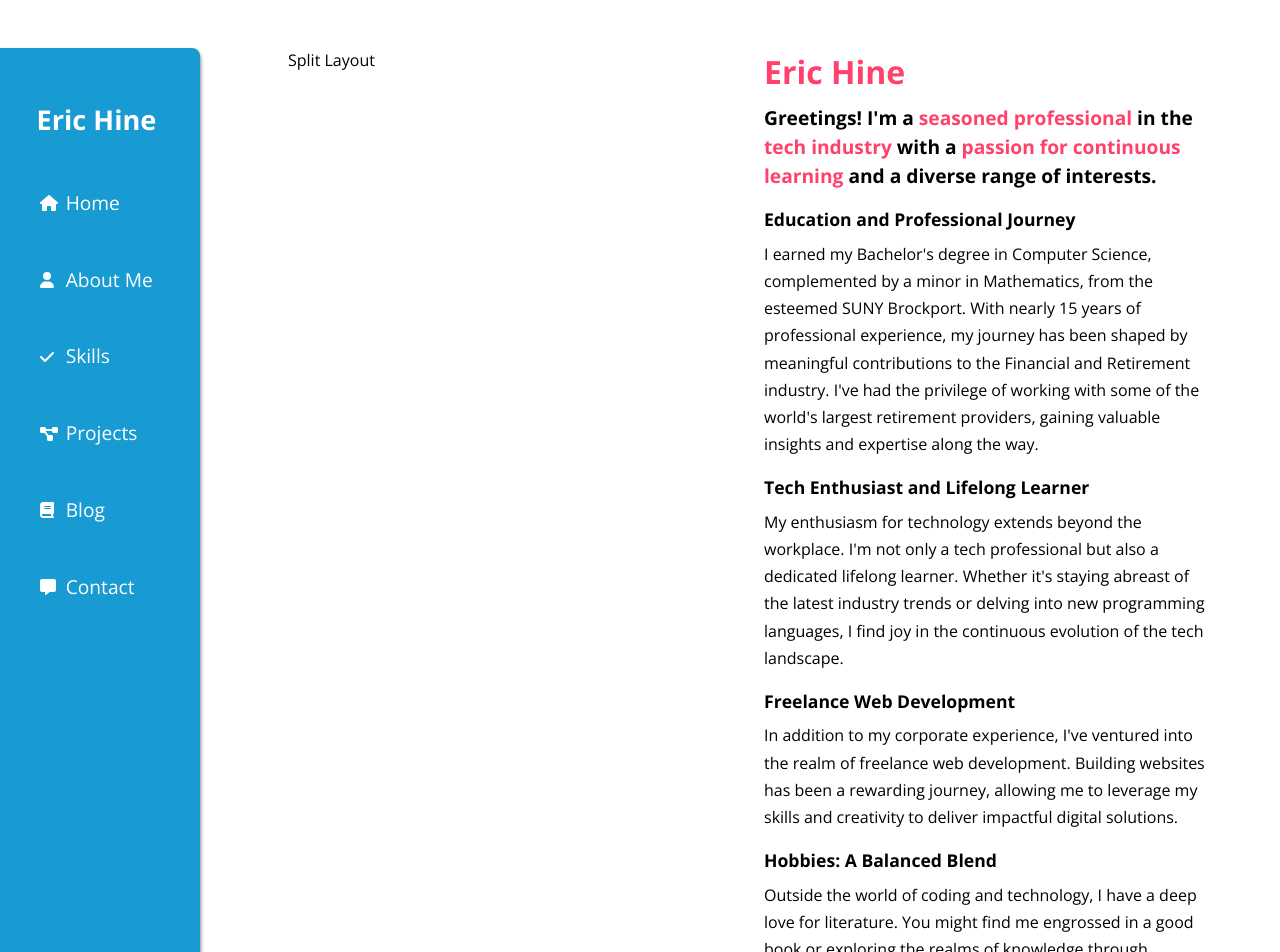
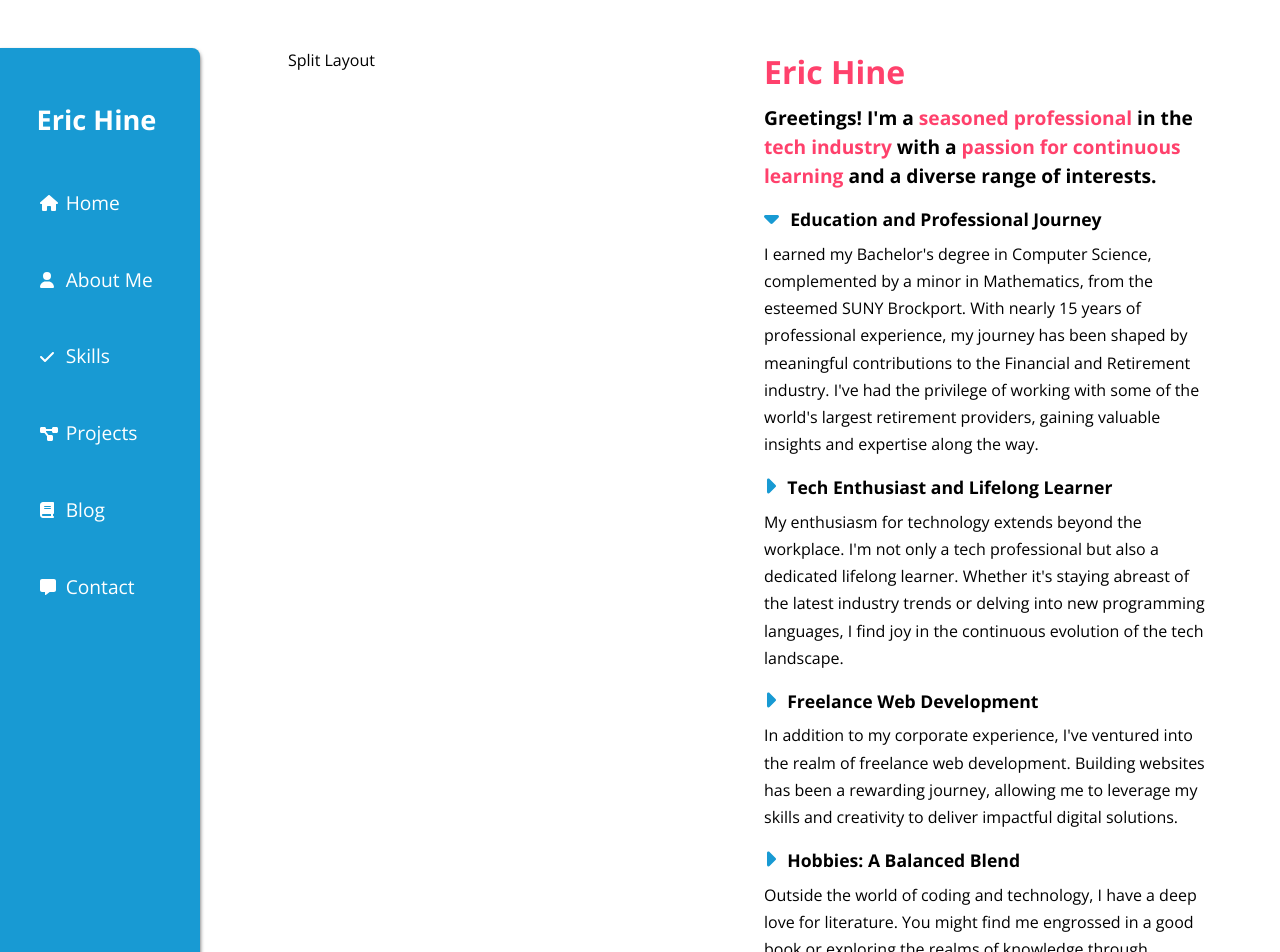
Before and after one commit to R-Daneel0livaw/portfolio, a React (Vite) app: page /about in a window 1280 px wide. Shown: the top 952 px of the page. Built offline with nearby package versions, Linux system fonts and the light colour scheme; a web font is replaced by a local one.

Commit message:
Add caret for us in About Me sections.

```diff
--- a/src/pages/About/AboutMe.module.css
+++ b/src/pages/About/AboutMe.module.css
@@ -7,7 +7,18 @@
     margin-bottom: 1rem;
 }
 
+.sectionHeadingContainer {
+    display: flex;
+    align-items: flex-start;
+}
+
+.sectionHeadingArrow {
+    font-size: 1.5rem;
+    color: #189ad3;
+}
+
 .sectionHeading {
+    margin-left: 0.7rem;
     margin-bottom: 0.5rem;
     font-size: 1.1rem;
 }
--- a/src/pages/About/AboutMe.tsx
+++ b/src/pages/About/AboutMe.tsx
@@ -1,4 +1,6 @@
 import PageHeader from "../../components/PageHeader/PageHeader";
+import { faCaretDown, faCaretRight } from "@fortawesome/free-solid-svg-icons";
+import { FontAwesomeIcon } from "@fortawesome/react-fontawesome";
 import styles from "./AboutMe.module.css";
 
 export default function AboutMe() {
@@ -22,9 +24,15 @@ export default function AboutMe() {
       </section>
 
       <section className={styles.sectionSpacer}>
+        <div className={styles.sectionHeadingContainer}>
+          <FontAwesomeIcon
+            icon={faCaretDown}
+            className={styles.sectionHeadingArrow}
+          />
           <h2 className={styles.sectionHeading}>
             Education and Professional Journey
           </h2>
+        </div>
         <p className={styles.sectionContent}>
           I earned my Bachelor's degree in Computer Science, complemented by a
           minor in Mathematics, from the esteemed SUNY Brockport. With nearly 15
@@ -37,9 +45,15 @@ export default function AboutMe() {
       </section>
 
       <section className={styles.sectionSpacer}>
+        <div className={styles.sectionHeadingContainer}>
+          <FontAwesomeIcon
+            icon={faCaretRight}
+            className={styles.sectionHeadingArrow}
+          />
           <h2 className={styles.sectionHeading}>
             Tech Enthusiast and Lifelong Learner
           </h2>
+        </div>
         <p className={styles.sectionContent}>
           My enthusiasm for technology extends beyond the workplace. I'm not
           only a tech professional but also a dedicated lifelong learner.
@@ -50,7 +64,13 @@ export default function AboutMe() {
       </section>
 
       <section className={styles.sectionSpacer}>
+        <div className={styles.sectionHeadingContainer}>
+          <FontAwesomeIcon
+            icon={faCaretRight}
+            className={styles.sectionHeadingArrow}
+          />
           <h2 className={styles.sectionHeading}>Freelance Web Development</h2>
+        </div>
         <p className={styles.sectionContent}>
           In addition to my corporate experience, I've ventured into the realm
           of freelance web development. Building websites has been a rewarding
@@ -60,7 +80,13 @@ export default function AboutMe() {
       </section>
 
       <section className={styles.sectionSpacer}>
+        <div className={styles.sectionHeadingContainer}>
+          <FontAwesomeIcon
+            icon={faCaretRight}
+            className={styles.sectionHeadingArrow}
+          />
           <h2 className={styles.sectionHeading}>Hobbies: A Balanced Blend</h2>
+        </div>
         <p className={styles.sectionContent}>
           Outside the world of coding and technology, I have a deep love for
           literature. You might find me engrossed in a good book or exploring
@@ -88,7 +114,7 @@ export default function AboutMe() {
       </section>
 
       <footer>
-        <p className={styles.sectionContent} >
+        <p className={styles.sectionContent}>
           Thank you for visiting my corner of the web. I invite you to connect,
           share ideas, and explore the exciting intersections of technology,
           learning, and life.
```
Lines whose indentation alone changed are shown as unchanged.
